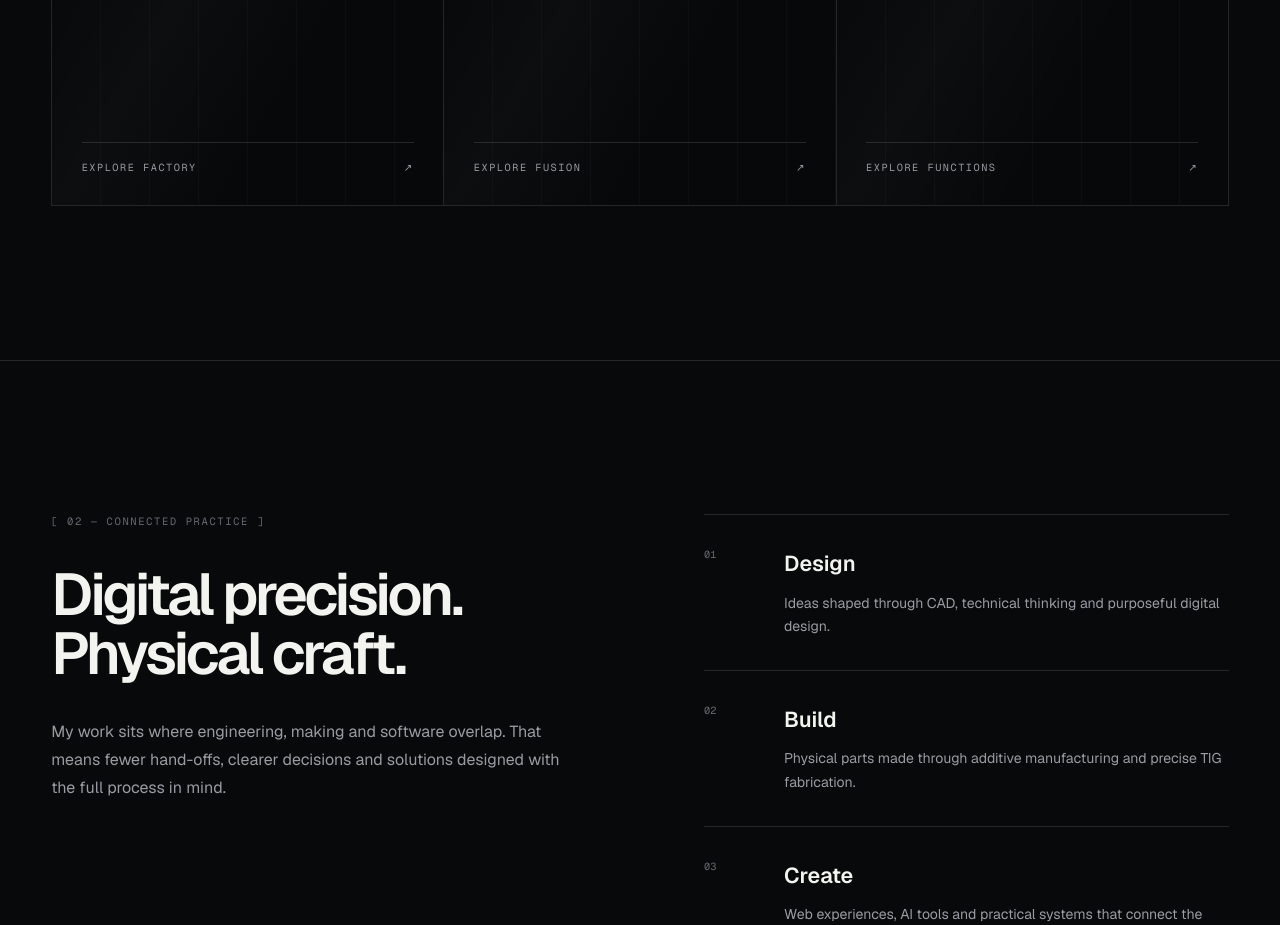
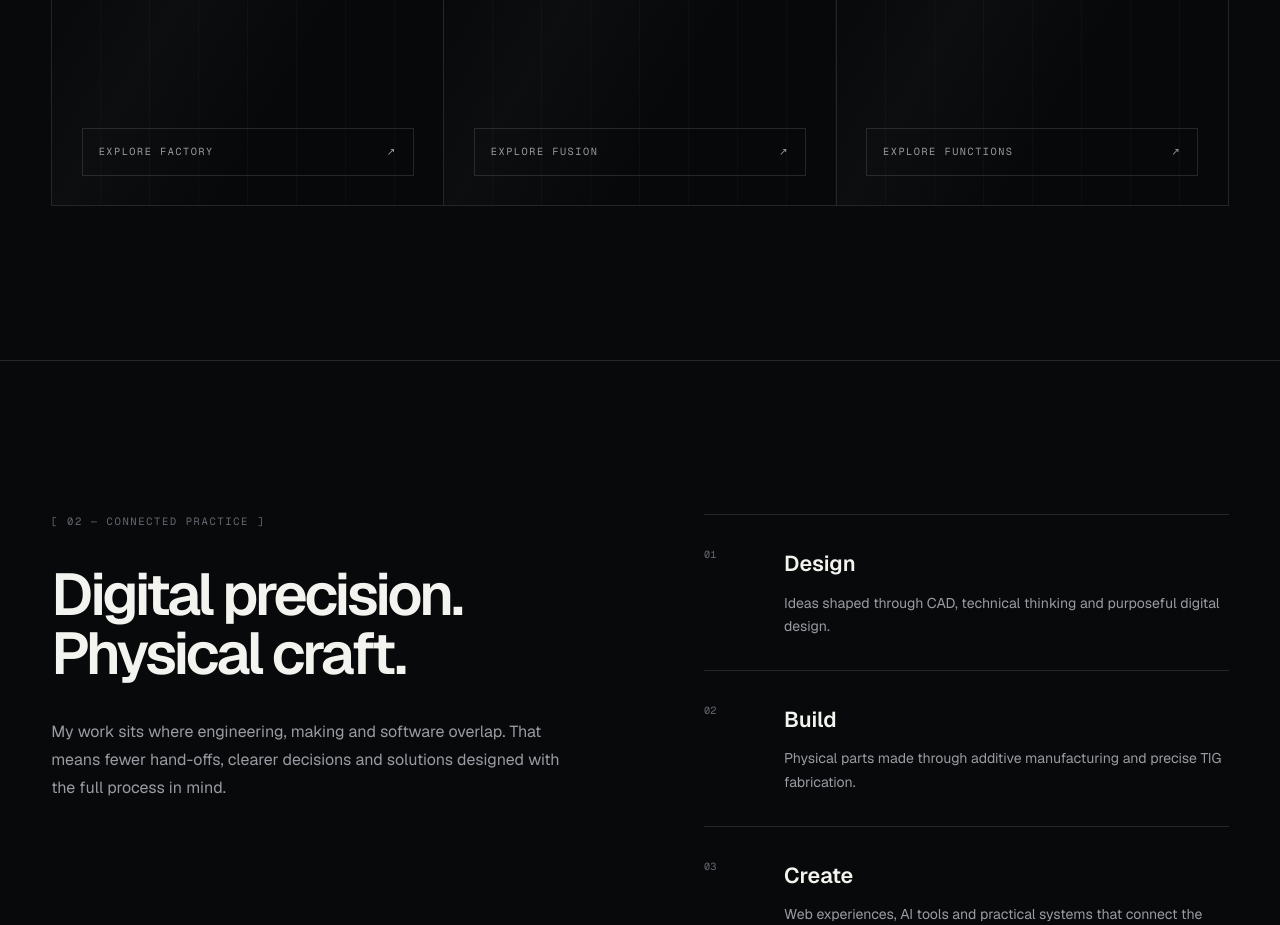
Before and after one commit to RobFyd/RF-platform, a Next.js app: page / in a window 1280 px wide. Shown: the part 1540-2465 px from the top of the page. Built offline with nearby package versions, Linux system fonts and the light colour scheme.

Commit message:
Make module links visibly interactive

```diff
--- a/app/globals.css
+++ b/app/globals.css
@@ -759,22 +759,44 @@ html[data-theme="light"] .theme-icon-moon {
   display: flex;
   align-items: center;
   justify-content: space-between;
-  padding-top: 1.1rem;
-  border-top: 1px solid var(--line);
+  margin-top: 1.1rem;
+  padding: 0.95rem 1rem;
+  border: 1px solid var(--line);
+  background: rgb(var(--module-accent-rgb) / 0);
   color: var(--muted);
   font-family: var(--font-geist-mono), monospace;
   font-size: 0.64rem;
   letter-spacing: 0.15em;
   text-transform: uppercase;
   transition:
+    background-color var(--duration-fast),
     border-color var(--duration-fast),
-    color var(--duration-fast);
+    box-shadow var(--duration-fast),
+    color var(--duration-fast),
+    transform var(--duration-fast) var(--ease-out);
 }
 
 .module-panel:hover .panel-link,
 .module-panel:focus-within .panel-link {
-  border-color: rgb(var(--module-accent-rgb) / 0.7);
+  border-color: rgb(var(--module-accent-rgb) / 0.55);
+  background: rgb(var(--module-accent-rgb) / 0.08);
   color: var(--module-accent);
+}
+
+.panel-link:hover,
+.panel-link:focus-visible {
+  border-color: var(--module-accent);
+  background: var(--module-accent);
+  box-shadow:
+    0 0 0 1px rgb(var(--module-accent-rgb) / 0.3),
+    0 0 1.8rem rgb(var(--module-accent-rgb) / 0.28);
+  color: #07100e;
+  transform: translateY(-2px);
+}
+
+.panel-link:focus-visible {
+  outline: 2px solid var(--module-accent);
+  outline-offset: 3px;
 }
 
 .intersection-section {
```
